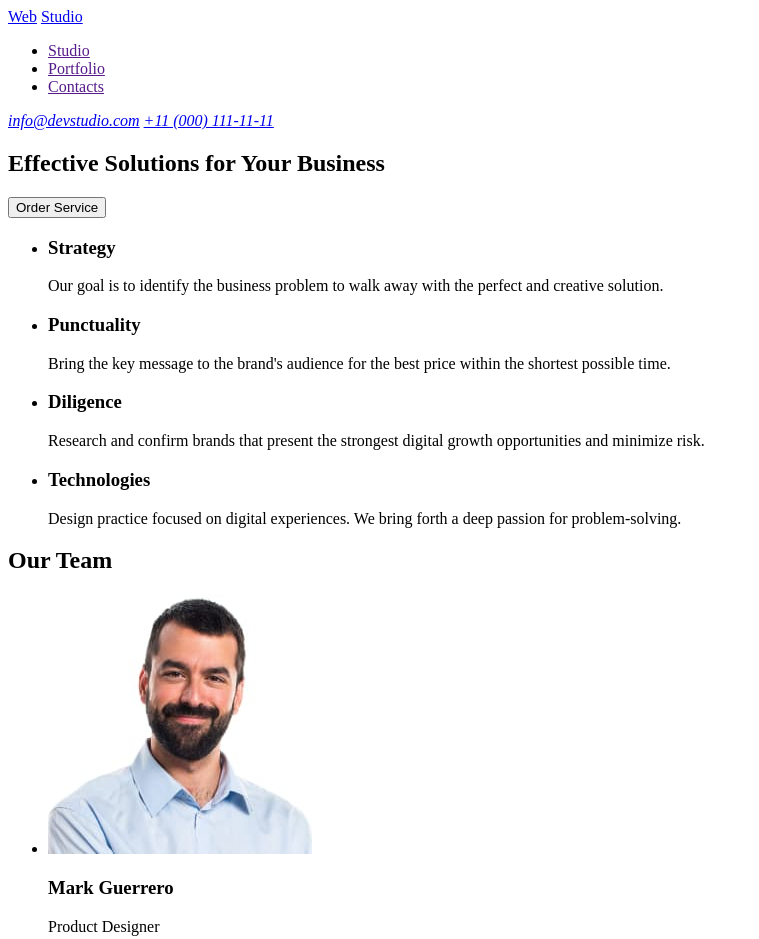
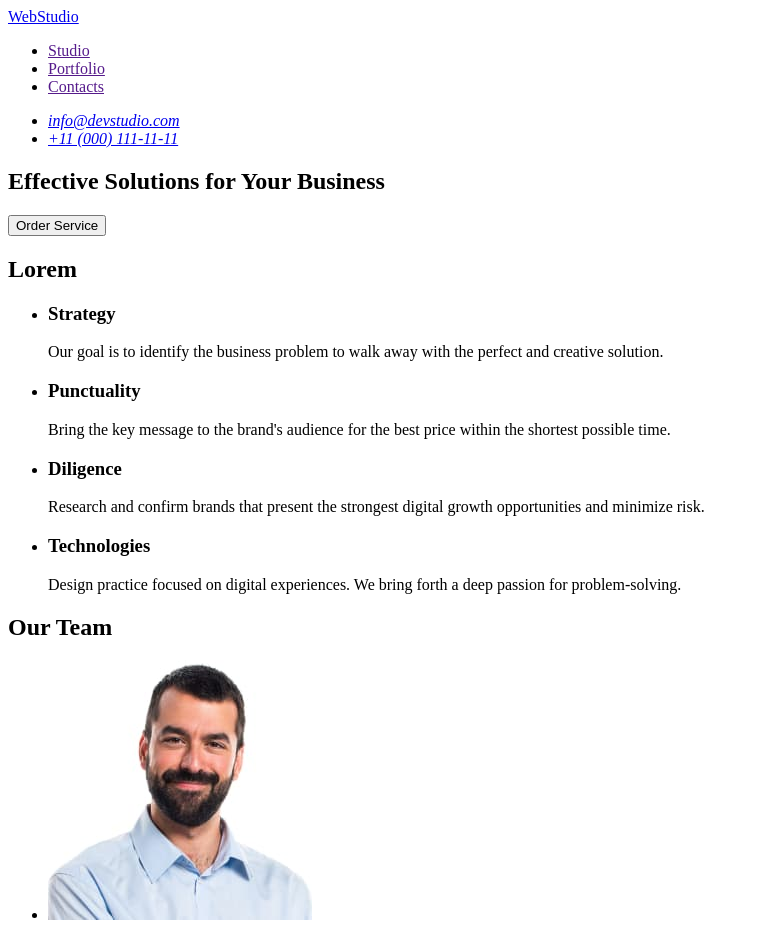
Before and after one commit to EvgenVls/goit-markup-hw-01, a plain HTML site: page index.html in a window 1280 px wide. Shown: the top 939 px of the page, without its empty margins (0-759 px from the left). Drawn offline with Linux system fonts and the light colour scheme.

Commit message:
first check

```diff
--- a/index.html
+++ b/index.html
@@ -7,9 +7,8 @@
 </head>
 <body>
     <header>
-        <a href="/">Web</a>
-        <a href="/">Studio</a>
-        <nav>
+         <nav>
+            <a href="./index.html">WebStudio</a>
             <ul>
                 <li>
                     <a href="">Studio</a>
@@ -23,8 +22,14 @@
             </ul>
         </nav>
         <address>
-            <a href="mailto:info@devstudio.com">info@devstudio.com</a>
-            <a href="tel:+110001111111">+11 (000) 111-11-11</a>
+            <ul>
+                <li>
+                    <a href="mailto:info@devstudio.com">info@devstudio.com</a>
+                </li>
+                <li>
+                    <a href="tel:+110001111111">+11 (000) 111-11-11</a>
+                </li>
+            </ul>
         </address>
     </header>
 
@@ -34,6 +39,7 @@
             <button type="button">Order Service</button>
         </section>
         <section>
+            <h2>Lorem</h2>
             <ul>
                 <li>
                     <h3>Strategy</h3>
@@ -82,8 +88,7 @@
     </main>
 
     <footer>
-        <a href="/">Web</a>
-        <a href="/">Studio</a>
+        <a href="./index.html">WebStudio</a>
         <p>Increase the flow of customers and sales for your business with digital marketing & growth solutions.</p>
     </footer>
 </body>
```
